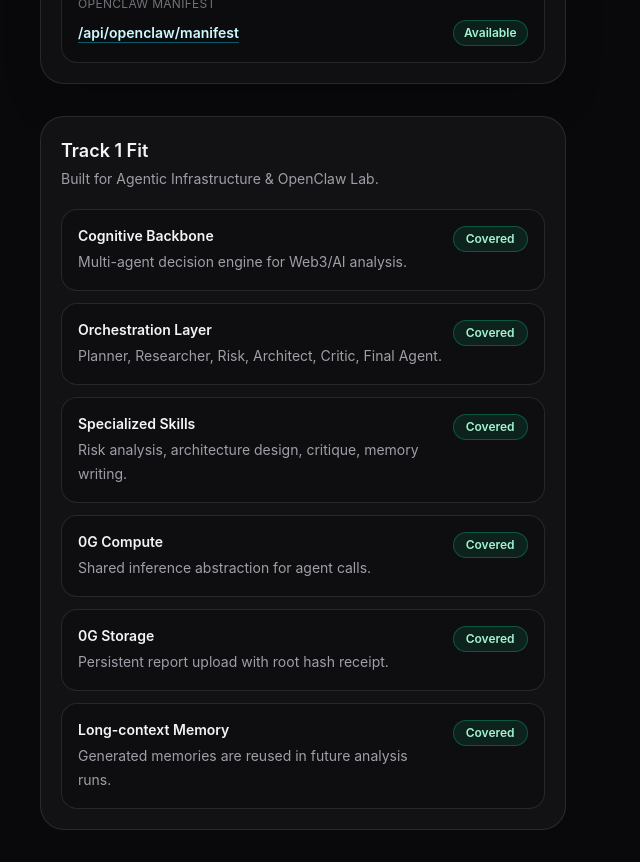
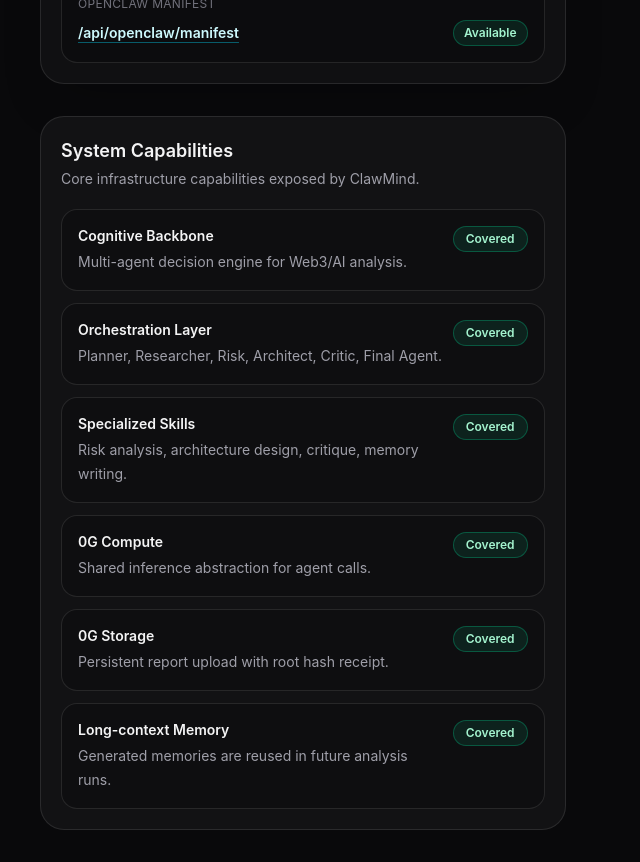
Before and after one commit to ILYUTKICK/clawmind, a Next.js app: page / in a window 1280 px wide. Shown: the part 1620-2482 px from the top of the page, without its empty margins (0-640 px from the left). Built offline with nearby package versions, Linux system fonts and the light colour scheme.

Commit message:
Polish capability copy

```diff
--- a/components/TrackFitPanel.tsx
+++ b/components/TrackFitPanel.tsx
@@ -35,10 +35,10 @@
     <section className="rounded-3xl border border-white/10 bg-white/[0.04] p-5">
       <div className="mb-5">
         <h2 className="text-lg font-semibold text-zinc-100">
-          Track 1 Fit
+          System Capabilities
         </h2>
         <p className="mt-1 text-sm text-zinc-400">
-          Built for Agentic Infrastructure & OpenClaw Lab.
+          Core infrastructure capabilities exposed by ClawMind.
         </p>
       </div>
 
```
